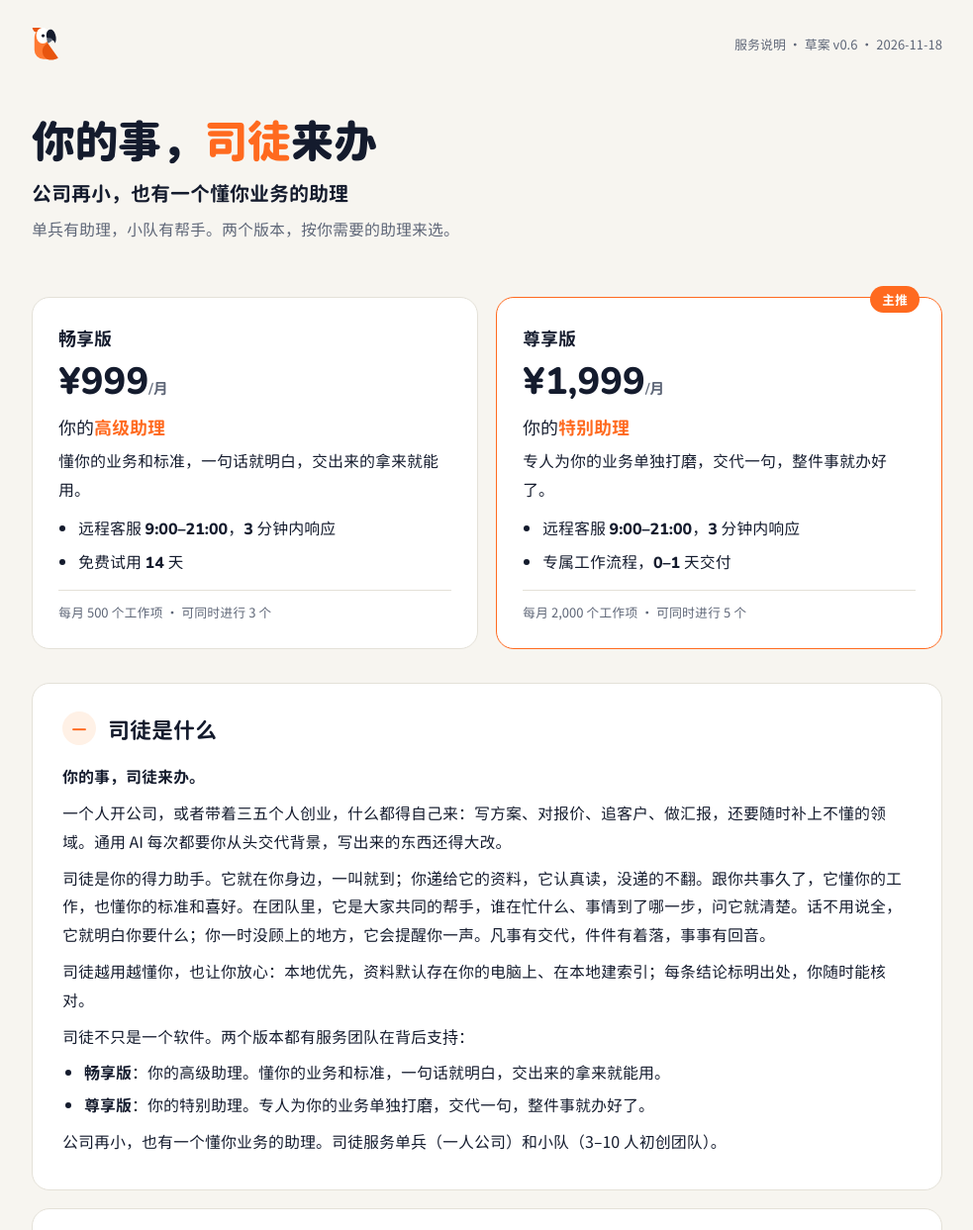
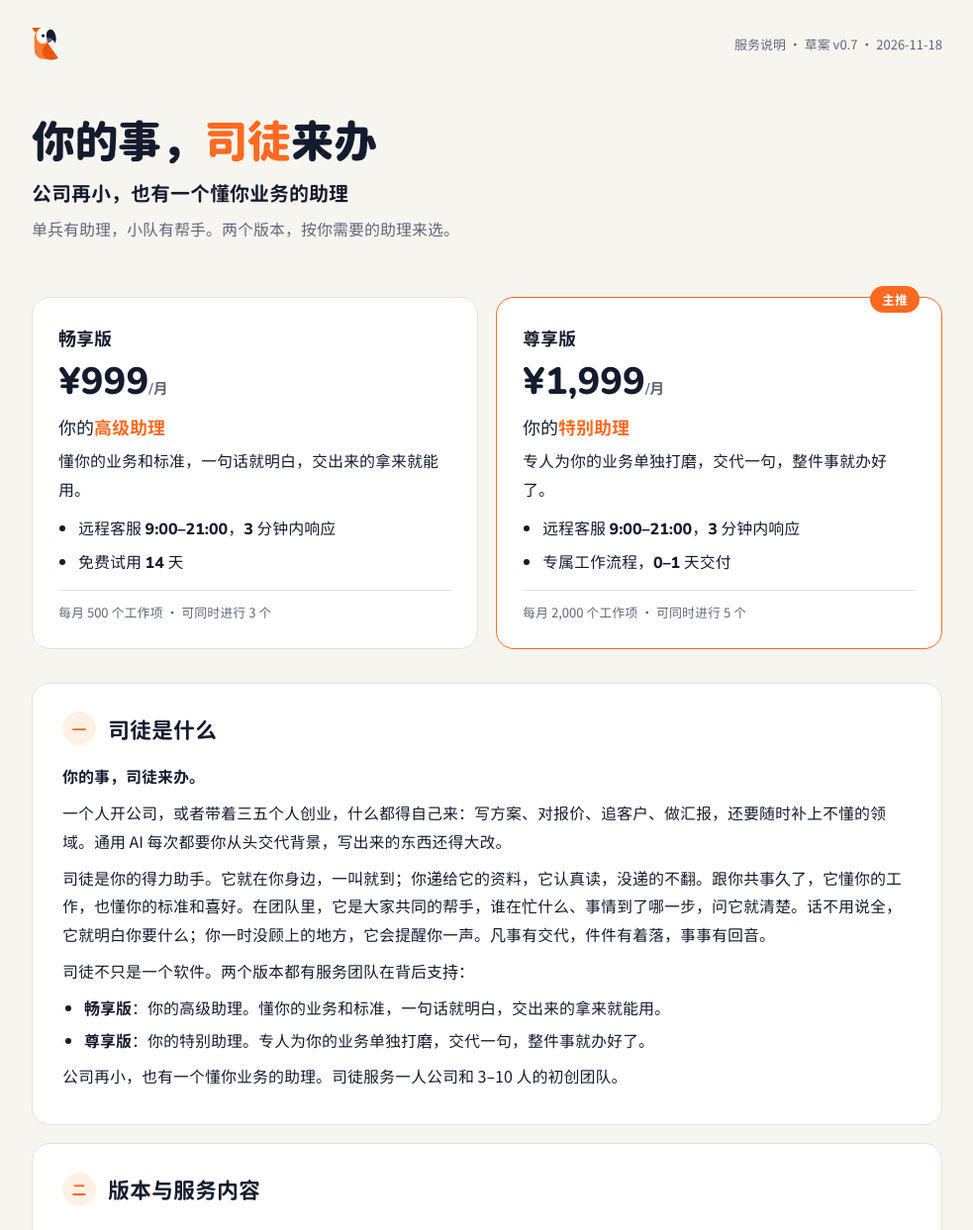
Before and after one commit to alangao2025-dev/situ-service, a plain HTML site: page public/index.html in a window 1280 px wide. Shown: the top 1243 px of the page at 99% size, without its empty margins (148-1131 px from the left). Drawn offline with Linux system fonts and the light colour scheme.

Commit message:
删除重复段落，人群称呼改为一人公司和初创团队

```diff
--- a/public/index.html
+++ b/public/index.html
@@ -45,7 +45,7 @@ footer{padding:20px 0 50px;color:#5E6677;font-size:13px;display:flex;justify-con
 @media (max-width:700px){.hero h1{font-size:32px}.tiers{grid-template-columns:1fr}.card{padding:20px 18px}th:first-child,td:first-child{width:auto}}
 @media print{body{background:#fff}.card,.tier{break-inside:avoid}}
 </style></head><body>
-<header><div class="wrap top"><div style="display:inline-flex;align-items:center;gap:2.0mm"><svg width="7.587mm" height="9mm" viewBox="0 0 1686 2000" xmlns="http://www.w3.org/2000/svg"><defs><clipPath id="sp3"><rect x="-200" y="0" width="2086" height="2200"/></clipPath></defs><g clip-path="url(#sp3)"><circle cx="360" cy="-40" r="320" fill="#E8550F"/><path d="M162 1330 V600 C162 420 230 290 330 200 C430 110 560 50 700 20 L960 920 V1870 H700 A538 538 0 0 1 162 1330 Z" fill="#FF7A33"/><ellipse cx="660" cy="470" rx="384" ry="476" fill="#FFFFFF"/><circle cx="678" cy="477" r="97" fill="#141B2D"/><path d="M960 920 L1575 1792 C1450 1880 1300 1920 1150 1918 C860 1912 640 1680 637 1390 C635 1180 760 1000 960 920 Z" fill="#E8550F"/><path d="M885 580 C910 620 960 640 1050 635 C1130 630 1190 650 1225 730 C1150 830 1060 890 960 920 C915 820 890 700 885 580 Z" fill="#5E6677"/><path d="M885 580 C850 400 880 250 960 170 C1030 100 1110 80 1180 110 C1300 160 1400 320 1440 540 C1462 700 1440 840 1378 920 C1375 840 1320 742 1225 730 C1190 650 1130 630 1050 635 C960 640 910 620 885 580 Z" fill="#141B2D"/></g></svg><div><span class="wm wm-ink" style="height:4.14mm;width:8.54mm" role="img" aria-label="司徒"></span></div></div><span class="meta">服务说明 · 草案 v0.6 · 2026-11-18</span></div></header>
+<header><div class="wrap top"><div style="display:inline-flex;align-items:center;gap:2.0mm"><svg width="7.587mm" height="9mm" viewBox="0 0 1686 2000" xmlns="http://www.w3.org/2000/svg"><defs><clipPath id="sp3"><rect x="-200" y="0" width="2086" height="2200"/></clipPath></defs><g clip-path="url(#sp3)"><circle cx="360" cy="-40" r="320" fill="#E8550F"/><path d="M162 1330 V600 C162 420 230 290 330 200 C430 110 560 50 700 20 L960 920 V1870 H700 A538 538 0 0 1 162 1330 Z" fill="#FF7A33"/><ellipse cx="660" cy="470" rx="384" ry="476" fill="#FFFFFF"/><circle cx="678" cy="477" r="97" fill="#141B2D"/><path d="M960 920 L1575 1792 C1450 1880 1300 1920 1150 1918 C860 1912 640 1680 637 1390 C635 1180 760 1000 960 920 Z" fill="#E8550F"/><path d="M885 580 C910 620 960 640 1050 635 C1130 630 1190 650 1225 730 C1150 830 1060 890 960 920 C915 820 890 700 885 580 Z" fill="#5E6677"/><path d="M885 580 C850 400 880 250 960 170 C1030 100 1110 80 1180 110 C1300 160 1400 320 1440 540 C1462 700 1440 840 1378 920 C1375 840 1320 742 1225 730 C1190 650 1130 630 1050 635 C960 640 910 620 885 580 Z" fill="#141B2D"/></g></svg><div><span class="wm wm-ink" style="height:4.14mm;width:8.54mm" role="img" aria-label="司徒"></span></div></div><span class="meta">服务说明 · 草案 v0.7 · 2026-11-18</span></div></header>
 <main class="wrap">
 <div class="hero"><h1>你的事，<em>司徒</em>来办</h1><p class="lead">公司再小，也有一个懂你业务的助理</p><p class="sub">单兵有助理，小队有帮手。两个版本，按你需要的助理来选。</p></div>
 <div class="tiers">
@@ -61,13 +61,12 @@ footer{padding:20px 0 50px;color:#5E6677;font-size:13px;display:flex;justify-con
 <p><strong>你的事，司徒来办。</strong></p>
 <p>一个人开公司，或者带着三五个人创业，什么都得自己来：写方案、对报价、追客户、做汇报，还要随时补上不懂的领域。通用 AI 每次都要你从头交代背景，写出来的东西还得大改。</p>
 <p>司徒是你的得力助手。它就在你身边，一叫就到；你递给它的资料，它认真读，没递的不翻。跟你共事久了，它懂你的工作，也懂你的标准和喜好。在团队里，它是大家共同的帮手，谁在忙什么、事情到了哪一步，问它就清楚。话不用说全，它就明白你要什么；你一时没顾上的地方，它会提醒你一声。凡事有交代，件件有着落，事事有回音。</p>
-<p>司徒越用越懂你，也让你放心：本地优先，资料默认存在你的电脑上、在本地建索引；每条结论标明出处，你随时能核对。</p>
 <p>司徒不只是一个软件。两个版本都有服务团队在背后支持：</p>
 <ul>
 <li><strong>畅享版</strong>：你的高级助理。懂你的业务和标准，一句话就明白，交出来的拿来就能用。</li>
 <li><strong>尊享版</strong>：你的特别助理。专人为你的业务单独打磨，交代一句，整件事就办好了。</li>
 </ul>
-<p>公司再小，也有一个懂你业务的助理。司徒服务单兵（一人公司）和小队（3–10 人初创团队）。</p>
+<p>公司再小，也有一个懂你业务的助理。司徒服务一人公司和 3–10 人的初创团队。</p>
 </section><section class="card"><h2><span class="no">二</span>版本与服务内容</h2>
 <div class="tbl"><table>
 <thead>
```
